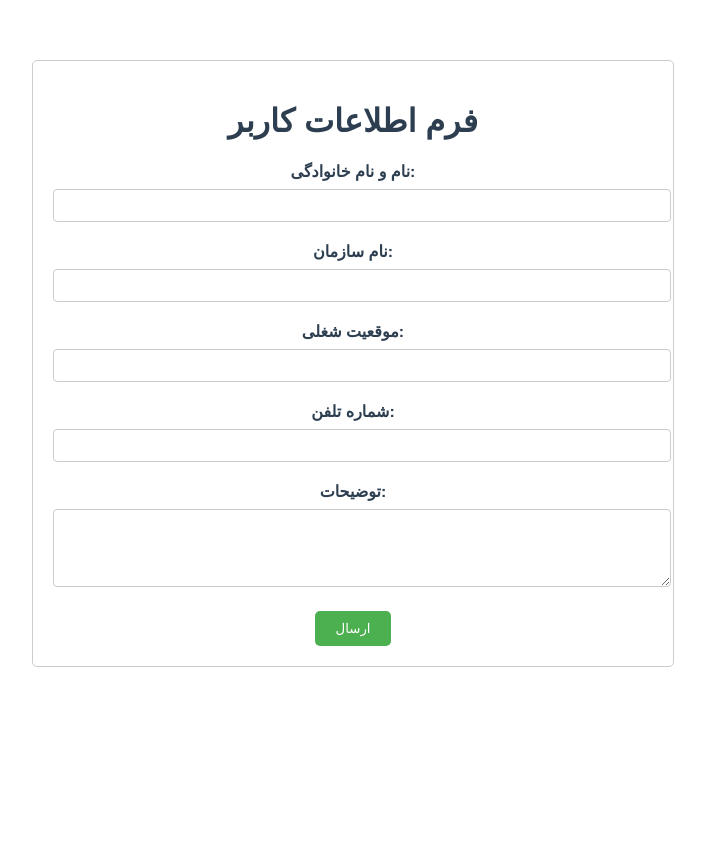
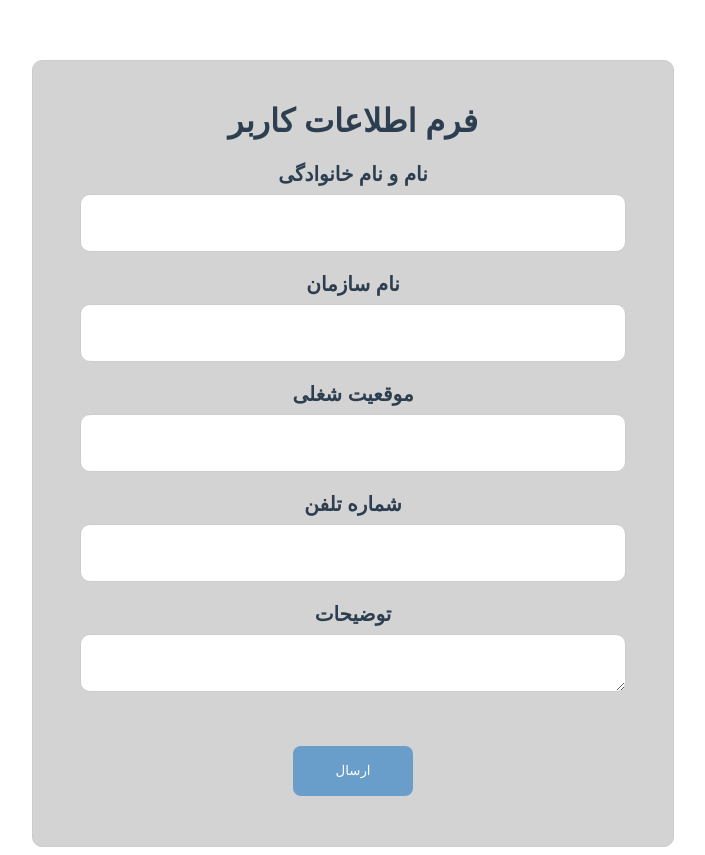
Before and after one commit to arcaptcha-internship-2024/SolmazNaseri-arcaptcha-internship-2024, a Vue app in the folder Projects/Project_1/Client/: page / in a window 1280 px wide. Shown: the whole page, without its empty margins (287-992 px from the left). Before the commit the page ends 800 px from the top, so only its background shows below. Built offline with nearby package versions, Linux system fonts and the light colour scheme.

Commit message:
chore: make form style for front in vuejs

```diff
--- a/Projects/Project_1/Client/src/components/ContactForm.vue
+++ b/Projects/Project_1/Client/src/components/ContactForm.vue
@@ -1,20 +1,23 @@
 <template>
-    <div class="user-form">
+    <div class="user-form fd-flex">
       <h1>فرم اطلاعات کاربر</h1>
-      <form @submit.prevent="submitForm">
-        <label for="fullName">نام و نام خانوادگی:</label>
-        <input v-model="formData.fullName" type="text" id="fullName" required />
+      <form  @submit.prevent="submitForm">
+        <div class="formBox">
+          <label  for="fullName">نام و نام خانوادگی</label>
+          <input v-model="formData.fullName" type="text" id="fullName" required />
+        </div>
 
-        <label for="organization">نام سازمان:</label>
+
+        <label for="organization">نام سازمان</label>
         <input v-model="formData.organization" type="text" id="organization" required />
 
-        <label for="jobTitle">موقعیت شغلی:</label>
+        <label for="jobTitle">موقعیت شغلی</label>
         <input v-model="formData.jobTitle" type="text" id="jobTitle" required />
 
-        <label for="phoneNumber">شماره تلفن:</label>
+        <label  for="phoneNumber">شماره تلفن</label>
         <input v-model="formData.phoneNumber" type="tel" id="phoneNumber" required />
 
-        <label for="description">توضیحات:</label>
+        <label  for="description">توضیحات</label>
         <textarea v-model="formData.description" id="description" rows="4"></textarea>
 
         <button type="submit">ارسال</button>
@@ -89,31 +92,38 @@
     margin: 0 auto;
     padding: 20px;
     border: 1px solid #ccc;
-    border-radius: 5px;
+    border-radius: 10px;
+    background-color: lightgrey;
+
   }
 
   label {
     display: block;
     margin-bottom: 8px;
     font-weight: bold;
+    font-size: 20px;
   }
 
   input,
   textarea {
-    width: 100%;
     padding: 8px;
     margin-bottom: 20px;
     border: 1px solid #ccc;
-    border-radius: 4px;
+    border-radius: 10px;
+    width: 88%;
+    height: 40px;
   }
 
   button {
-    background-color: #4caf50;
+    background-color: #689ec9;
     color: white;
     padding: 10px 20px;
     border: none;
-    border-radius: 5px;
+    border-radius: 8px;
     cursor: pointer;
+    margin: 5%;
+    width: 20%;
+    height: 50px;
   }
 
   button:hover {
@@ -124,4 +134,6 @@
     margin-top: 20px;
     color: green;
   }
+
+
   </style>
```
